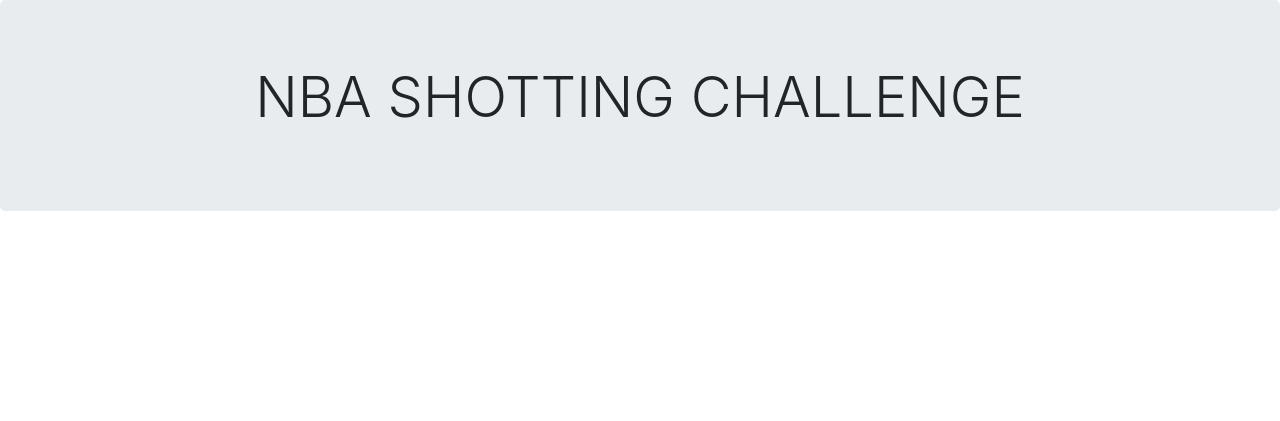
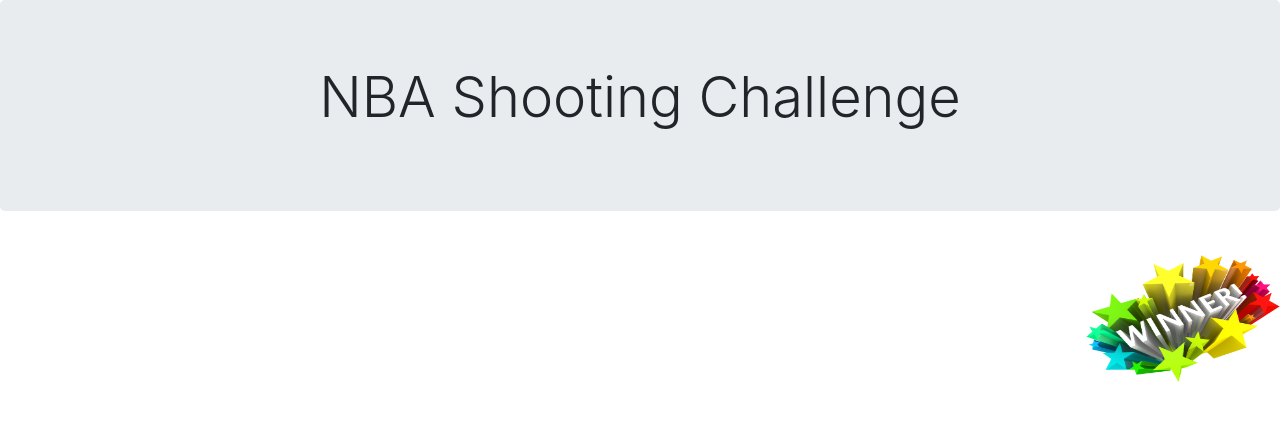
Before and after one commit to junwoo77lee/NBA_Web_ML_Project, a Python web app: template template/index.html in a window 1280 px wide. Shown: the top 421 px of the page. Run offline with Jinja, Linux system fonts and the light colour scheme; the template is opened without the code that fills it, so the values that code supplies are empty; some libraries are stand-ins or nearby versions.

Commit message:
several project updates, app.py, app.js, html updates

```diff
--- a/app.py
+++ b/app.py
@@ -5,7 +5,5 @@
 
 
 
-
-
 if __name__ == "__main__":
     app.run()
--- a/template/index.html
+++ b/template/index.html
@@ -18,18 +18,41 @@
 </head>
 
 <body>
-<!-- Jumbotron page header -->
+    <!-- Jumbotron page header -->
     <div class="jumbotron">
         <h1 class="display-4" class="text-center">
-            <p class="text-center">NBA SHOTTING CHALLENGE</p>
+            <p class="text-center">NBA Shooting Challenge</p>
         </h1>
+
+    </div>
+
+    <div class="container-fluid">
+        <div class="row">
+            <div class="col-4">
+                <!-- place holder for Player image and data -->
+            </div>
+            <div class="col-6">
+                <!-- place holder for court image/game -->
+            </div>
+            <div class="col-2">
+                <!-- result/win/loss column -->
+                <div class="text-center">
+                    <img src="/NBA_Web_ML_Project/images/winner.jpg" class="rounded" width="200" height="150"></img>
+                </div>
+            </div>
+        </div>
     </div>
 
 
-
-<script src="https://code.jquery.com/jquery-3.3.1.slim.min.js" integrity="sha384-q8i/X+965DzO0rT7abK41JStQIAqVgRVzpbzo5smXKp4YfRvH+8abtTE1Pi6jizo" crossorigin="anonymous"></script>
-<script src="https://cdnjs.cloudflare.com/ajax/libs/popper.js/1.14.7/umd/popper.min.js" integrity="sha384-UO2eT0CpHqdSJQ6hJty5KVphtPhzWj9WO1clHTMGa3JDZwrnQq4sF86dIHNDz0W1" crossorigin="anonymous"></script>
-<script src="https://stackpath.bootstrapcdn.com/bootstrap/4.3.1/js/bootstrap.min.js" integrity="sha384-JjSmVgyd0p3pXB1rRibZUAYoIIy6OrQ6VrjIEaFf/nJGzIxFDsf4x0xIM+B07jRM" crossorigin="anonymous"></script>
+    <script src="https://code.jquery.com/jquery-3.3.1.slim.min.js"
+        integrity="sha384-q8i/X+965DzO0rT7abK41JStQIAqVgRVzpbzo5smXKp4YfRvH+8abtTE1Pi6jizo"
+        crossorigin="anonymous"></script>
+    <script src="https://cdnjs.cloudflare.com/ajax/libs/popper.js/1.14.7/umd/popper.min.js"
+        integrity="sha384-UO2eT0CpHqdSJQ6hJty5KVphtPhzWj9WO1clHTMGa3JDZwrnQq4sF86dIHNDz0W1"
+        crossorigin="anonymous"></script>
+    <script src="https://stackpath.bootstrapcdn.com/bootstrap/4.3.1/js/bootstrap.min.js"
+        integrity="sha384-JjSmVgyd0p3pXB1rRibZUAYoIIy6OrQ6VrjIEaFf/nJGzIxFDsf4x0xIM+B07jRM"
+        crossorigin="anonymous"></script>
 </body>
 
 </html>
```
Also changed, not shown: images/winner.jpg (added), static/js/app.js (added).
